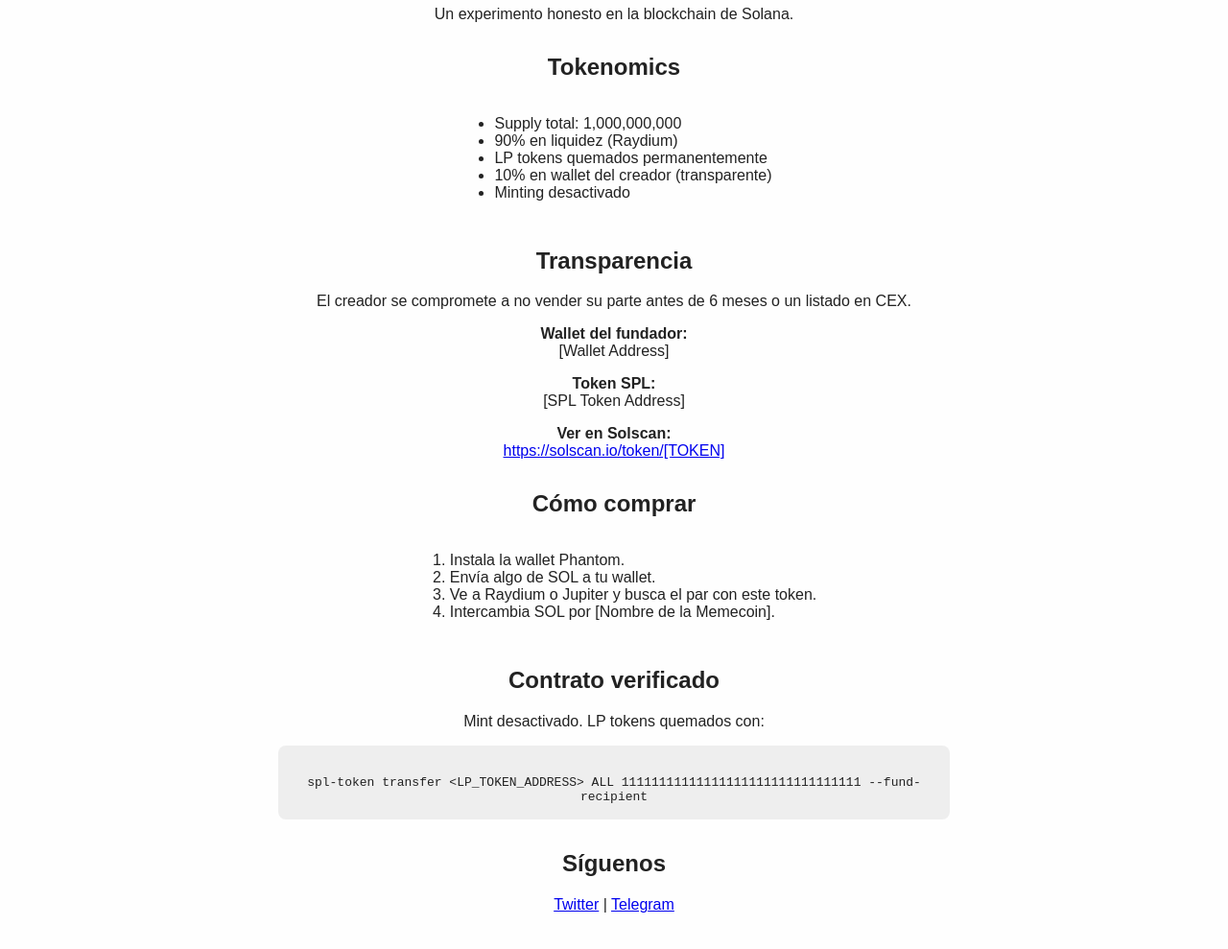
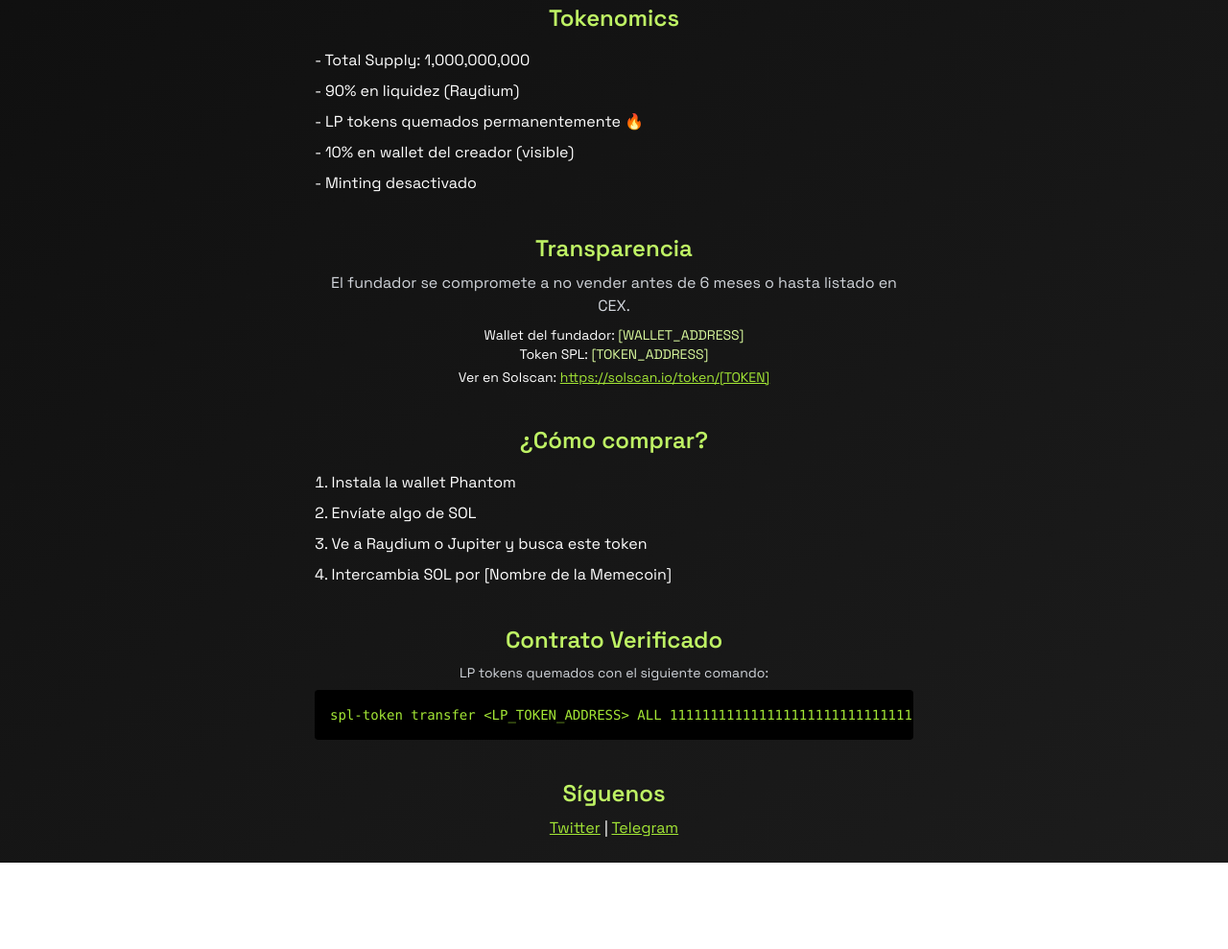
Before and after one commit to Lokkem/memecoin-landing, a plain HTML site: page index.html in a window 1280 px wide. Shown: the part 133-1122 px from the top of the page at 96% size. After the commit the page ends 1032 px from the top, so only its background shows below. Drawn offline with nearby package versions, Linux system fonts and the light colour scheme.

Commit message:
Update index.html

```diff
--- a/index.html
+++ b/index.html
@@ -1,82 +1,59 @@
 <!DOCTYPE html>
-<html lang="es">
+<html lang="en">
 <head>
   <meta charset="UTF-8" />
   <meta name="viewport" content="width=device-width, initial-scale=1.0" />
   <title>Nombre de la Memecoin</title>
+  <script src="https://cdn.tailwindcss.com"></script>
+  <link href="https://fonts.googleapis.com/css2?family=Space+Grotesk:wght@400;600&display=swap" rel="stylesheet">
   <style>
-    body {
-      font-family: Arial, sans-serif;
-      background: #fefefe;
-      color: #222;
-      text-align: center;
-      padding: 2rem;
-    }
-    .container {
-      max-width: 700px;
-      margin: 0 auto;
-    }
-    h1 {
-      font-size: 2.5rem;
-    }
-    .section {
-      margin-top: 2rem;
-    }
-    .code {
-      background: #eee;
-      padding: 1rem;
-      border-radius: 8px;
-      font-family: monospace;
-      white-space: pre-line;
-    }
+    body { font-family: 'Space Grotesk', sans-serif; }
   </style>
 </head>
-<body>
-  <div class="container">
-    <h1>[Nombre de la Memecoin]</h1>
-    <p>Un experimento honesto en la blockchain de Solana.</p>
+<body class="bg-gradient-to-br from-[#0f0f0f] to-[#1c1c1c] text-white min-h-screen">
+  <div class="max-w-2xl mx-auto p-6 text-center">
+    <h1 class="text-4xl font-bold text-lime-400">[Nombre de la Memecoin]</h1>
+    <p class="mt-2 text-gray-300">Un experimento honesto en la blockchain de Solana.</p>
 
-    <div class="section">
-      <h2>Tokenomics</h2>
-      <ul style="text-align: left; display: inline-block">
-        <li>Supply total: 1,000,000,000</li>
-        <li>90% en liquidez (Raydium)</li>
-        <li>LP tokens quemados permanentemente</li>
-        <li>10% en wallet del creador (transparente)</li>
-        <li>Minting desactivado</li>
+    <section class="mt-10">
+      <h2 class="text-2xl font-semibold text-lime-300">Tokenomics</h2>
+      <ul class="mt-4 text-left space-y-2">
+        <li>- Total Supply: 1,000,000,000</li>
+        <li>- 90% en liquidez (Raydium)</li>
+        <li>- LP tokens quemados permanentemente 🔥</li>
+        <li>- 10% en wallet del creador (visible)</li>
+        <li>- Minting desactivado</li>
       </ul>
-    </div>
+    </section>
 
-    <div class="section">
-      <h2>Transparencia</h2>
-      <p>El creador se compromete a no vender su parte antes de 6 meses o un listado en CEX.</p>
-      <p><strong>Wallet del fundador:</strong><br />[Wallet Address]</p>
-      <p><strong>Token SPL:</strong><br />[SPL Token Address]</p>
-      <p><strong>Ver en Solscan:</strong><br /><a href="#">https://solscan.io/token/[TOKEN]</a></p>
-    </div>
+    <section class="mt-10">
+      <h2 class="text-2xl font-semibold text-lime-300">Transparencia</h2>
+      <p class="mt-2 text-gray-300">El fundador se compromete a no vender antes de 6 meses o hasta listado en CEX.</p>
+      <p class="mt-2 text-sm">Wallet del fundador: <span class="text-lime-200">[WALLET_ADDRESS]</span></p>
+      <p class="text-sm">Token SPL: <span class="text-lime-200">[TOKEN_ADDRESS]</span></p>
+      <p class="text-sm mt-1">Ver en Solscan: <a href="#" class="text-lime-400 underline">https://solscan.io/token/[TOKEN]</a></p>
+    </section>
 
-    <div class="section">
-      <h2>Cómo comprar</h2>
-      <ol style="text-align: left; display: inline-block">
-        <li>Instala la wallet Phantom.</li>
-        <li>Envía algo de SOL a tu wallet.</li>
-        <li>Ve a Raydium o Jupiter y busca el par con este token.</li>
-        <li>Intercambia SOL por [Nombre de la Memecoin].</li>
+    <section class="mt-10">
+      <h2 class="text-2xl font-semibold text-lime-300">¿Cómo comprar?</h2>
+      <ol class="mt-4 text-left list-decimal list-inside space-y-2">
+        <li>Instala la wallet Phantom</li>
+        <li>Envíate algo de SOL</li>
+        <li>Ve a Raydium o Jupiter y busca este token</li>
+        <li>Intercambia SOL por [Nombre de la Memecoin]</li>
       </ol>
-    </div>
+    </section>
 
-    <div class="section">
-      <h2>Contrato verificado</h2>
-      <p>Mint desactivado. LP tokens quemados con:</p>
-      <div class="code">
-        spl-token transfer &lt;LP_TOKEN_ADDRESS&gt; ALL 11111111111111111111111111111111 --fund-recipient
-      </div>
-    </div>
+    <section class="mt-10">
+      <h2 class="text-2xl font-semibold text-lime-300">Contrato Verificado</h2>
+      <p class="mt-2 text-sm text-gray-300">LP tokens quemados con el siguiente comando:</p>
+      <pre class="bg-black text-lime-400 p-4 rounded mt-2 text-sm overflow-x-auto">spl-token transfer &lt;LP_TOKEN_ADDRESS&gt; ALL 11111111111111111111111111111111 --fund-recipient</pre>
+    </section>
 
-    <div class="section">
-      <h2>Síguenos</h2>
-      <p><a href="#">Twitter</a> | <a href="#">Telegram</a></p>
-    </div>
+    <section class="mt-10">
+      <h2 class="text-2xl font-semibold text-lime-300">Síguenos</h2>
+      <p class="mt-2"><a href="#" class="text-lime-400 underline">Twitter</a> | <a href="#" class="text-lime-400 underline">Telegram</a></p>
+    </section>
   </div>
 </body>
 </html>
```
